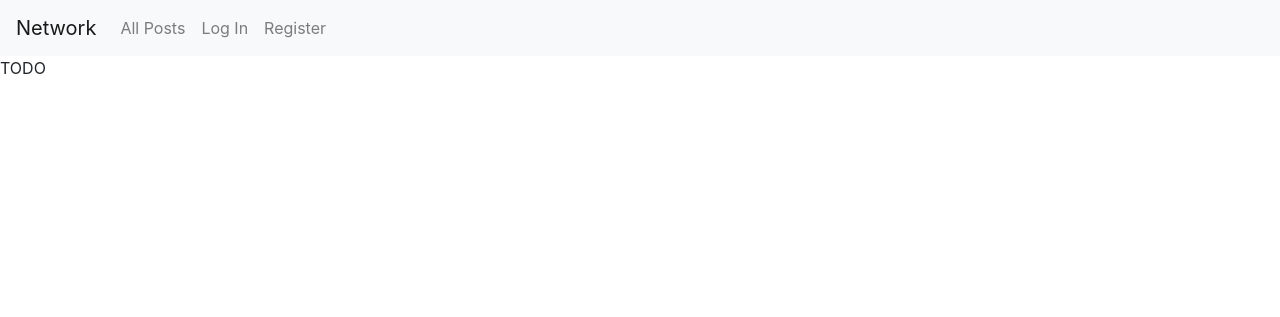
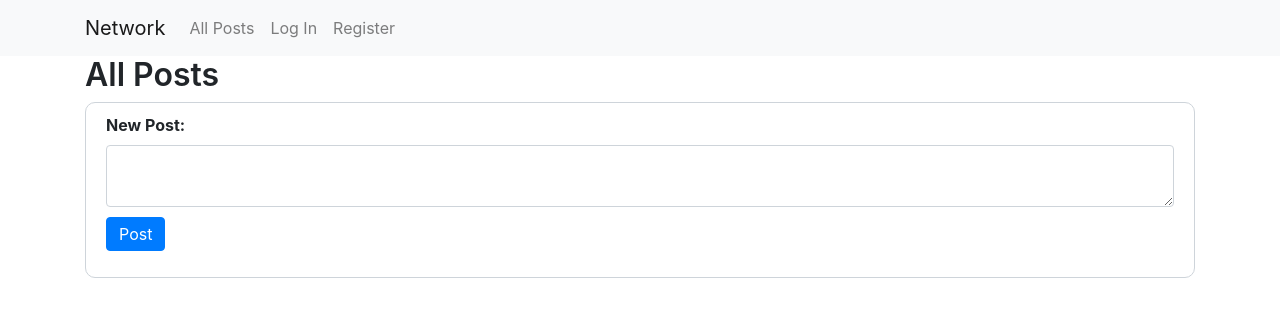
Before and after one commit to max-schaefer-dev/cs50w_network, a Django app: page / in a window 1280 px wide. Shown: the top 317 px of the page. Run offline with Django 3.2, Linux system fonts and the light colour scheme; some libraries are stand-ins or nearby versions.

Commit message:
Specification "New Post" finished

```diff
--- a/network/models.py
+++ b/network/models.py
@@ -1,6 +1,21 @@
 from django.contrib.auth.models import AbstractUser
 from django.db import models
+from django import forms
 
 
 class User(AbstractUser):
     pass
+
+
+class NewPost(forms.Form):
+    text = forms.CharField(widget=forms.Textarea(attrs={'class': 'form-control', 'rows': 2}),
+                           label='New Post', max_length=280)
+
+
+class Post(models.Model):
+    text = models.CharField(max_length=280)
+    username = models.ForeignKey(
+        User, on_delete=models.CASCADE, related_name="postBy")
+
+    def __str__(self):
+        return f"User: {self.username} postet: {self.text}"
--- a/network/static/network/styles.css
+++ b/network/static/network/styles.css
@@ -0,0 +1,23 @@
+h1, h2, h3, h4, h5, h6{
+    font-weight:600;
+}
+.element-control{
+    padding:10px 20px;
+    border: 1px solid #ced4da;
+    border-radius: 10px;
+}
+
+.btn{
+    line-height:initial;
+    margin-top:10px;
+}
+
+/* NAVBAR */
+.navbar .container{
+    text-align:left;
+}
+
+/* FORMS */
+form label{
+    font-weight: 700;
+}
--- a/network/templates/network/index.html
+++ b/network/templates/network/index.html
@@ -1,5 +1,17 @@
 {% extends "network/layout.html" %}
 
 {% block body %}
-    TODO
+<div class="container">
+    <h2>All Posts</h2>
+    <div class="element-control">
+        <form method="post">
+            {% csrf_token %}
+            <div class="form-group">
+                {{ newPostForm }}
+                <input type="hidden" name="user" value="{{ user.username }}">
+                <input type="submit" class="btn btn-primary" value="Post">
+            </div>
+        </form>
+    </div>
+</div>
 {% endblock %}
--- a/network/templates/network/layout.html
+++ b/network/templates/network/layout.html
@@ -2,17 +2,20 @@
 
 <!DOCTYPE html>
 <html lang="en">
+
 <head>
     <title>{% block title %}Social Network{% endblock %}</title>
-        <link rel="stylesheet" href="https://stackpath.bootstrapcdn.com/bootstrap/4.4.1/css/bootstrap.min.css" integrity="sha384-Vkoo8x4CGsO3+Hhxv8T/Q5PaXtkKtu6ug5TOeNV6gBiFeWPGFN9MuhOf23Q9Ifjh" crossorigin="anonymous">
+    <link rel="stylesheet" href="https://stackpath.bootstrapcdn.com/bootstrap/4.4.1/css/bootstrap.min.css"
+        integrity="sha384-Vkoo8x4CGsO3+Hhxv8T/Q5PaXtkKtu6ug5TOeNV6gBiFeWPGFN9MuhOf23Q9Ifjh" crossorigin="anonymous">
     <link href="{% static 'network/styles.css' %}" rel="stylesheet">
 </head>
+
 <body>
-
     <nav class="navbar navbar-expand-lg navbar-light bg-light">
+        <div class="container">
             <a class="navbar-brand" href="#">Network</a>
 
-            <div>
+            <div style="display:contents;">
                 <ul class="navbar-nav mr-auto">
                     {% if user.is_authenticated %}
                     <li class="nav-item">
@@ -39,6 +42,7 @@
                     {% endif %}
                 </ul>
             </div>
+        </div>
     </nav>
 
     <div class="body">
@@ -46,4 +50,5 @@
         {% endblock %}
     </div>
 </body>
+
 </html>
--- a/network/views.py
+++ b/network/views.py
@@ -4,11 +4,19 @@ from django.http import HttpResponse, HttpResponseRedirect
 from django.shortcuts import render
 from django.urls import reverse
 
-from .models import User
+from .models import User, NewPost, Post
 
 
 def index(request):
-    return render(request, "network/index.html")
+    if request.method == "POST":
+        print(request.POST)
+        newPost = Post(text=request.POST["text"],
+                       username=User.objects.get(username=request.POST["user"]))
+        newPost.save()
+
+    return render(request, "network/index.html", {
+        "newPostForm": NewPost
+    })
 
 
 def login_view(request):
```
Also changed, not shown: db.sqlite3, network/migrations/0001_initial.py. Lines whose indentation alone changed are shown as unchanged.
